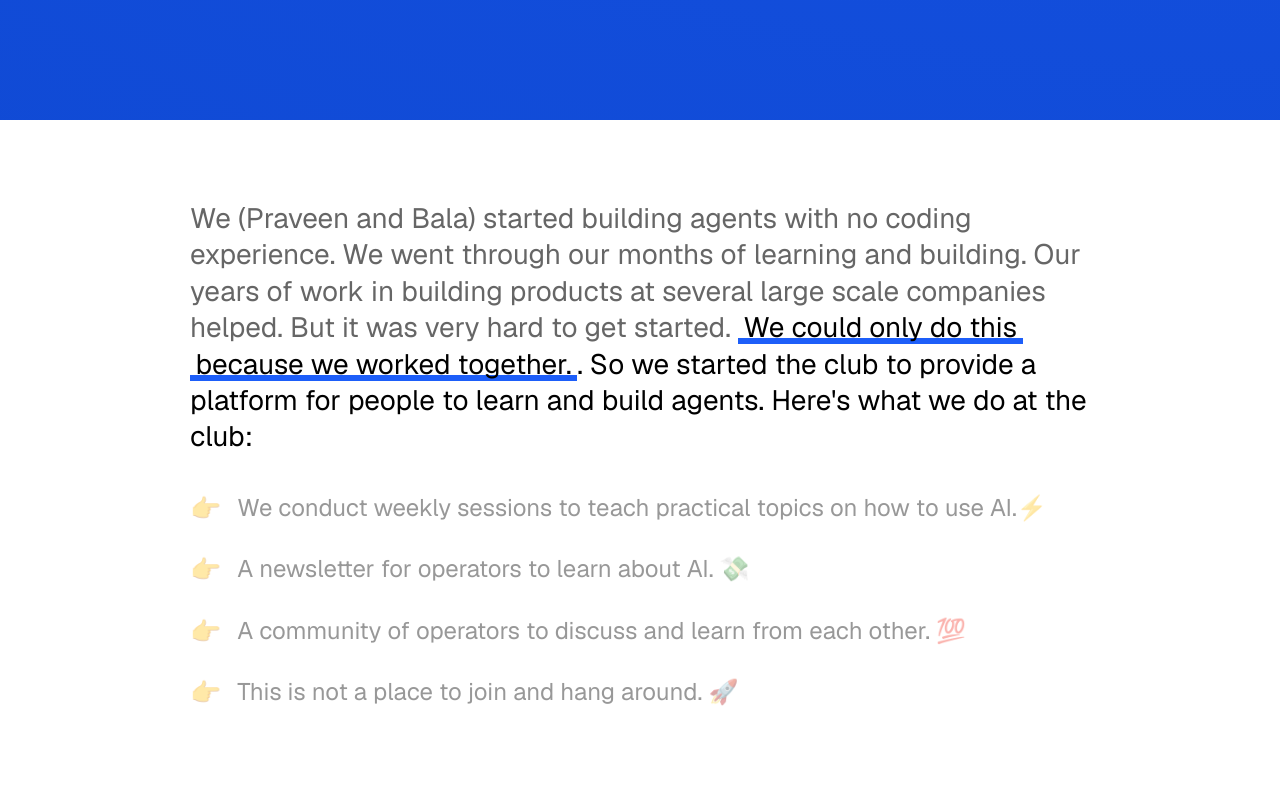
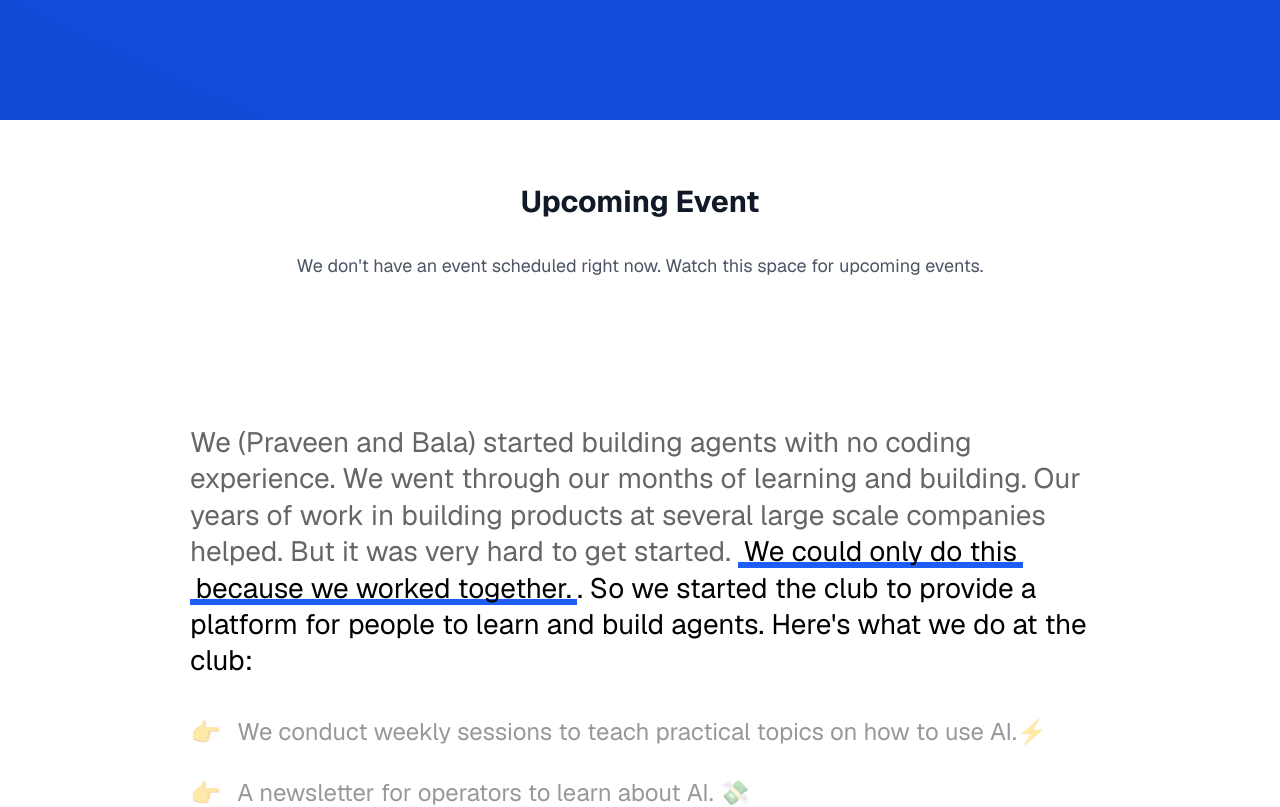
Before and after one commit to iBala/appliedai-lp2, a Next.js app: page / in a window 1280 px wide. Shown: the part 680-1487 px from the top of the page. Built offline with nearby package versions, Linux system fonts and the light colour scheme; no server answers.

Commit message:
Added event page to homepage

```diff
--- a/app/page.tsx
+++ b/app/page.tsx
@@ -1,13 +1,22 @@
 import HeroSection from "@/components/HeroSection";
 import HowItWorks from "@/components/HowItWorks";
 import Footer from "@/components/Footer";
+import { EventSection } from "@/components/EventSection";
+import { getEventEmbed } from "@/lib/event";
 
-export default function Home() {
+export default async function Home() {
+  // Fetch the event embed code
+  const eventEmbed = await getEventEmbed();
+
   return (
-    <main>
-      <HeroSection />
-      <HowItWorks />
-      {/* <AgentList /> */}
+    <main className="relative">
+      <div className="relative">
+        <HeroSection />
+      </div>
+      <div className="relative bg-white">
+        <EventSection embedCode={eventEmbed} />
+        <HowItWorks />
+      </div>
       <Footer />
     </main>
   );
--- /dev/null
+++ b/components/EventSection.tsx
@@ -0,0 +1,35 @@
+import React from 'react';
+
+interface EventSectionProps {
+  embedCode?: string;
+}
+
+export function EventSection({ embedCode }: EventSectionProps) {
+  return (
+    <section className="bg-white py-16 relative z-0">
+      <div className="container mx-auto px-4">
+        <h2 className="text-3xl font-bold text-gray-900 mb-8 text-center">Upcoming Event</h2>
+
+        {embedCode ? (
+          // If we have an embed code, display it in a responsive container
+          <div className="max-w-4xl mx-auto">
+            {/* Set a specific height that matches the Luma iframe */}
+            <div className="w-full min-h-[450px]">
+              <div
+                className="w-full"
+                dangerouslySetInnerHTML={{
+                  __html: embedCode.replace(/\\/g, '') // Remove any escape characters
+                }}
+              />
+            </div>
+          </div>
+        ) : (
+          // If no embed code is available, show the message
+          <div className="text-center text-gray-600 text-lg">
+            <p>We don't have an event scheduled right now. Watch this space for upcoming events.</p>
+          </div>
+        )}
+      </div>
+    </section>
+  );
+}
--- a/components/HowItWorks.tsx
+++ b/components/HowItWorks.tsx
@@ -32,8 +32,8 @@ const HowItWorks = () => {
 
   return (
     <section
-      className="relative w-full bg-white py-20"
-      onMouseLeave={handleSectionLeave} // Added handler for entire section
+      className="w-full bg-white py-20"
+      onMouseLeave={handleSectionLeave}
     >
       <div className="container mx-auto px-8">
         <div className="mx-auto max-w-[900px]">
--- /dev/null
+++ b/lib/event.ts
@@ -0,0 +1,23 @@
+/**
+ * Fetches the current event embed code.
+ * Currently using environment variables, but this could be replaced with:
+ * - A database call
+ * - A CMS API call
+ * - A configuration service
+ */
+export async function getEventEmbed(): Promise<string | undefined> {
+  // For now, we'll use an environment variable
+  const embedCode = process.env.CURRENT_EVENT_EMBED;
+
+  if (!embedCode) {
+    return undefined;
+  }
+
+  // Validate that the embed code contains an iframe
+  if (!embedCode.includes('<iframe')) {
+    console.warn('Invalid event embed code: Must contain an iframe');
+    return undefined;
+  }
+
+  return embedCode;
+}
```
